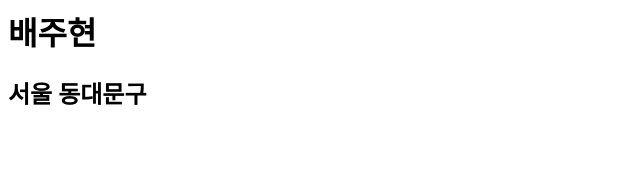
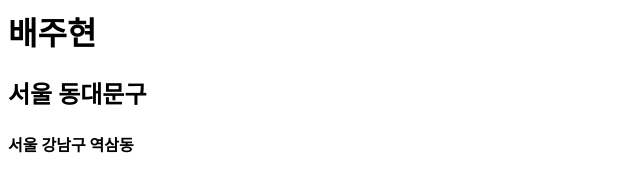
Before and after one commit to bachoo056-coder/my-project3, a plain HTML site: page index.html in a window 1280 px wide. Shown: the whole page, without its empty margins (0-640 px from the left). Drawn offline with Linux system fonts and the light colour scheme.

Commit message:
회사 주소 추가

```diff
--- a/index.html
+++ b/index.html
@@ -5,5 +5,6 @@
     <body>
         <h1>배주현</h1>
         <h2>서울 동대문구</h2>
+        <h4>서울 강남구 역삼동</h4>
     </body>
 </html>
```
